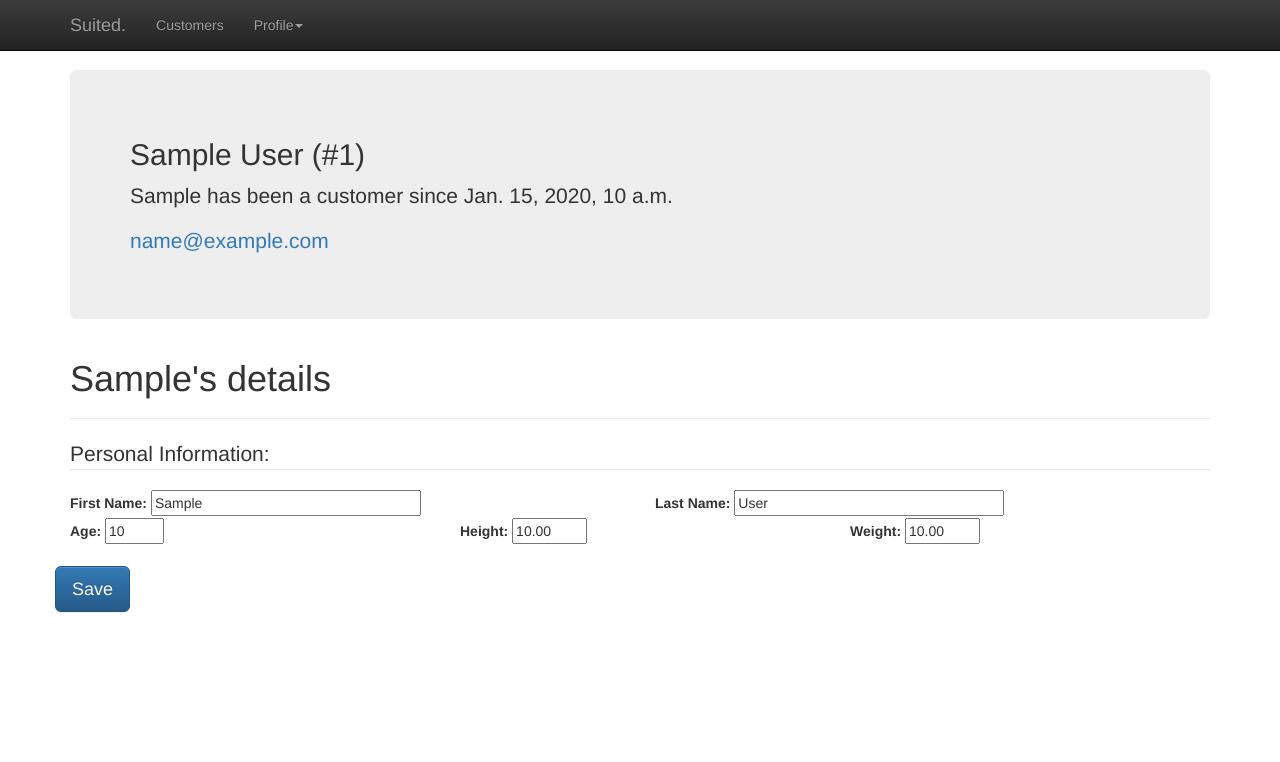
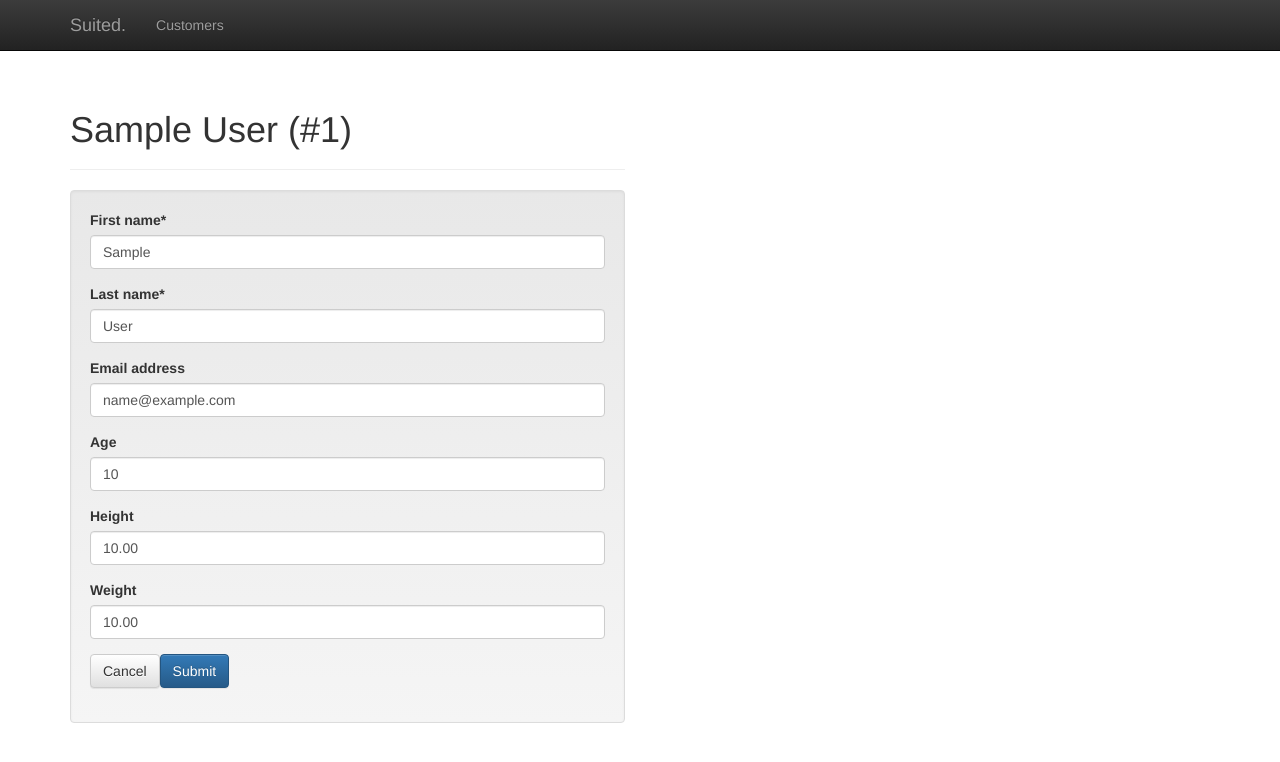
Before and after one commit to hissohathair/suited-web, a Django app: page /customers/1/update/ in a window 1280 px wide. Shown: the top 762 px of the page. Run offline with Django 3.2, Linux system fonts and the light colour scheme; tables that the repository leaves empty hold one stand-in row (values such as "Sample post"); some libraries are stand-ins or nearby versions.

Commit message:
Bootstrap, forms

```diff
--- a/getsuited/customers/forms.py
+++ b/getsuited/customers/forms.py
@@ -1,6 +1,22 @@
 from django import forms
+from crispy_forms.helper import FormHelper
+from crispy_forms.layout import Submit, HTML
+from crispy_forms.bootstrap import FormActions
 
-class CustomerForm(forms.Form):
-    name = forms.CharField(required=False, max_length=100, help_text="100 characters max")
-    email = forms.EmailField(required=True)
-    comment = forms.CharField(required=True, widget=forms.Textarea)
+from .models import Customer
+
+
+class CustomerForm(forms.ModelForm):
+    """Model Customer form"""
+    class Meta:
+        model = Customer
+        fields = ['first_name', 'last_name', 'email_address', 'age', 'height', 'weight']
+
+    def __init__(self, *args, **kwargs):
+        super(CustomerForm, self).__init__(*args, **kwargs)
+        self.helper = FormHelper(self)
+        self.helper.layout.append(
+            FormActions(
+                HTML("""<a role="button" class="btn btn-default" href="{% url 'customers:index' %}">Cancel</a>"""),
+                Submit('save', 'Submit'),
+                ))
--- a/getsuited/customers/models.py
+++ b/getsuited/customers/models.py
@@ -1,5 +1,6 @@
 import datetime
 
+from django.core.urlresolvers import reverse
 from django.utils import timezone
 from django.db import models
 
@@ -26,6 +27,10 @@ class Customer(models.Model):
 
     def __str__(self):
         return "{0} {1} (#{2})".format(self.first_name, self.last_name, self.id)
+
+
+    def get_absolute_url(self):
+        return reverse('customers:detail', kwargs={'pk': self.pk})
 
 
 class Measurement(models.Model):
--- a/getsuited/customers/templates/customers/detail.html
+++ b/getsuited/customers/templates/customers/detail.html
@@ -1,4 +1,5 @@
 {% extends 'customers/base.html' %}
+
 {% block header %}
   <title>{{ customer }}</title>
 {% endblock %}
@@ -25,47 +26,14 @@
 
   <div class="page-header">
     <h1>{{ customer.first_name }}'s details</h1>
+    <a href="{% url 'customers:update' customer.pk %}">Edit {{ customer.first_name }}</a>
   </div>
 
-{% if error_message %}
-  <div class="alert alert-warning" role="alert">
-    <strong>Alert!</strong> {{ error_message }}
+  <div class="row">
+    <div class="col-md-4">Age: {{ customer.age }}</div>
+    <div class="col-md-4">Height: {{ customer.height }}</div>
+    <div class="col-md-4">Weight: {{ customer.weight }}</div>
   </div>
-{% endif %}
 
 
-  <form action="{% url 'customers:update' customer.id %}" method="post">
-    {% csrf_token %}
-    <fieldset>
-      <legend>Personal Information:</legend>
-      <div class="row">
-	<div class="col-md-6">
-	  <label for="first_name">First Name:</label>
-	  <input type="text" name="first_name" value="{{ customer.first_name }}" id="first_name" size="30" maxlength="100" />
-	</div>
-	<div class="col-md-6">
-	  <label for="last_name">Last Name:</label>
-	  <input type="text" name="last_name" value="{{ customer.last_name }}" id="last_name" size="30" maxlength="100" />
-	</div>
-      </div>
-      <div class="row">
-        <div class="col-md-4">
-	  <label for="age">Age:</label>
-	  <input type="text" name="age" value="{{ customer.age }}" id="age" size="4" maxlength="3" />
-	</div>
-        <div class="col-md-4">
-	  <label for="height">Height:</label>
-	  <input type="text" name="height" value="{{ customer.height }}" id="height" size="6" maxlength="6" />
-	</div>
-        <div class="col-md-4">
-	  <label for="weight">Weight:</label>
-	  <input type="text" name="weight" value="{{ customer.weight }}" id="weight" size="6" maxlength="6" />
-	</div>
-      </div>
-    </fieldset>
-    <div class="row">
-      <p><br/><input type="submit" value="Save" class="btn btn-lg btn-primary"/></p>
-    </div>
-  </form>
-
 {% endblock %}
--- /dev/null
+++ b/getsuited/customers/templates/customers/update.html
@@ -0,0 +1,16 @@
+{% extends 'customers/base.html' %}
+{% load crispy_forms_tags %}
+
+{% block content %}
+<div class="row">
+  <div class="col-md-6">
+    <div class="page-header">
+      <h1>{{ customer }}</h1>
+    </div>
+
+    <div class="well">
+      {% crispy form %}
+    </div>
+  </div>
+</div>
+{% endblock %}
--- a/getsuited/customers/urls.py
+++ b/getsuited/customers/urls.py
@@ -1,11 +1,14 @@
 # customers.urls
 
 from django.conf.urls import url
+from django.core.urlresolvers import reverse
 
 from . import views
 
 urlpatterns = [
-    url(r'^$', views.IndexView.as_view(), name='index'),
-    url(r'^(?P<pk>[0-9]+)/$', views.DetailView.as_view(), name='detail'),
-    url(r'^(?P<customer_id>[0-9]+)/update/$', views.update, name='update'),
+    url(r'^$', views.CustomerList.as_view(), name='index'),
+    url(r'^create/$', views.CustomerCreate.as_view(), name='create'),
+    url(r'^(?P<pk>[0-9]+)/$', views.CustomerDetail.as_view(), name='detail'),
+    url(r'^(?P<pk>[0-9]+)/update/$', views.CustomerUpdate.as_view(), name='update'),
+    url(r'^(?P<pk>[0-9]+)/delete/$', views.CustomerDelete.as_view(), name='delete'),
 ]
--- a/getsuited/customers/views.py
+++ b/getsuited/customers/views.py
@@ -1,13 +1,14 @@
-from django.shortcuts import get_object_or_404, render
-from django.http import HttpResponse, HttpResponseRedirect, Http404
-from django.core.urlresolvers import reverse
-from django.views import generic
+#from django.shortcuts import get_object_or_404, render
+#from django.http import HttpResponse, HttpResponseRedirect, Http404
+from django.core.urlresolvers import reverse_lazy
+from django.views.generic.edit import CreateView, UpdateView, DeleteView
+from django.views.generic import ListView, DetailView
 
 from .models import Customer, Measurement
 from .forms import CustomerForm
 
 
-class IndexView(generic.ListView):
+class CustomerList(ListView):
     template_name = 'customers/index.html'
 
     def get_queryset(self):
@@ -15,30 +16,25 @@ class IndexView(generic.ListView):
         return Customer.objects.order_by('-modified_date')
 
 
-class DetailView(generic.DetailView):
+class CustomerCreate(CreateView):
+    model = Customer
+    template_name = 'customers/create.html'
+    form_class = CustomerForm
+
+
+class CustomerDetail(DetailView):
     model = Customer
     template_name = 'customers/detail.html'
+    form_class = CustomerForm
 
 
-def update(request, customer_id):
-    customer = get_object_or_404(Customer, pk=customer_id)
+class CustomerUpdate(UpdateView):
+    model = Customer
+    template_name = 'customers/update.html'
+    form_class = CustomerForm
 
-    details_changed = False
-    for k in ('age', 'height', 'weight'):
-        if k in request.POST:
-            setattr(customer, k, request.POST[k])
-            details_changed = True
 
-    if details_changed:
-        try:
-            customer.save()
-        except ValueError:
-            return render(request, 'customers/detail.html', {
-                    'customer': customer,
-                    'error_message': "Invalid value in form",
-                    })
-        else:
-            return HttpResponseRedirect(reverse('customers:detail', args=(customer.id,)))
-
-    else:
-        return render(request, 'customers/detail.html',  { 'customer': customer })
+class CustomerDelete(DeleteView):
+    model = Customer
+    template_name = 'customers/delete.html'
+    success_url = reverse_lazy('customers:index')
--- a/getsuited/getsuited/settings.py
+++ b/getsuited/getsuited/settings.py
@@ -38,6 +38,7 @@ INSTALLED_APPS = (
     'django.contrib.messages',
     'django.contrib.staticfiles',
     'customers',
+    'crispy_forms',
 )
 
 MIDDLEWARE_CLASSES = (
@@ -101,3 +102,8 @@ USE_TZ = True
 # https://docs.djangoproject.com/en/1.8/howto/static-files/
 
 STATIC_URL = '/static/'
+
+
+# Crispy Forms
+
+CRISPY_TEMPLATE_PACK = 'bootstrap3'
--- a/requirements.txt
+++ b/requirements.txt
@@ -1,4 +1,5 @@
 django==1.8.3
+django-crispy-forms==1.4.0
 #django-extensions
 #django-uni-form
 #requests
```
Also changed, not shown: getsuited/customers/templates/customers/create.html (added, +16 -0 lines), getsuited/customers/templates/customers/delete.html (added, +31 -0 lines), getsuited/customers/templates/customers/index.html (+6 -1 lines).
